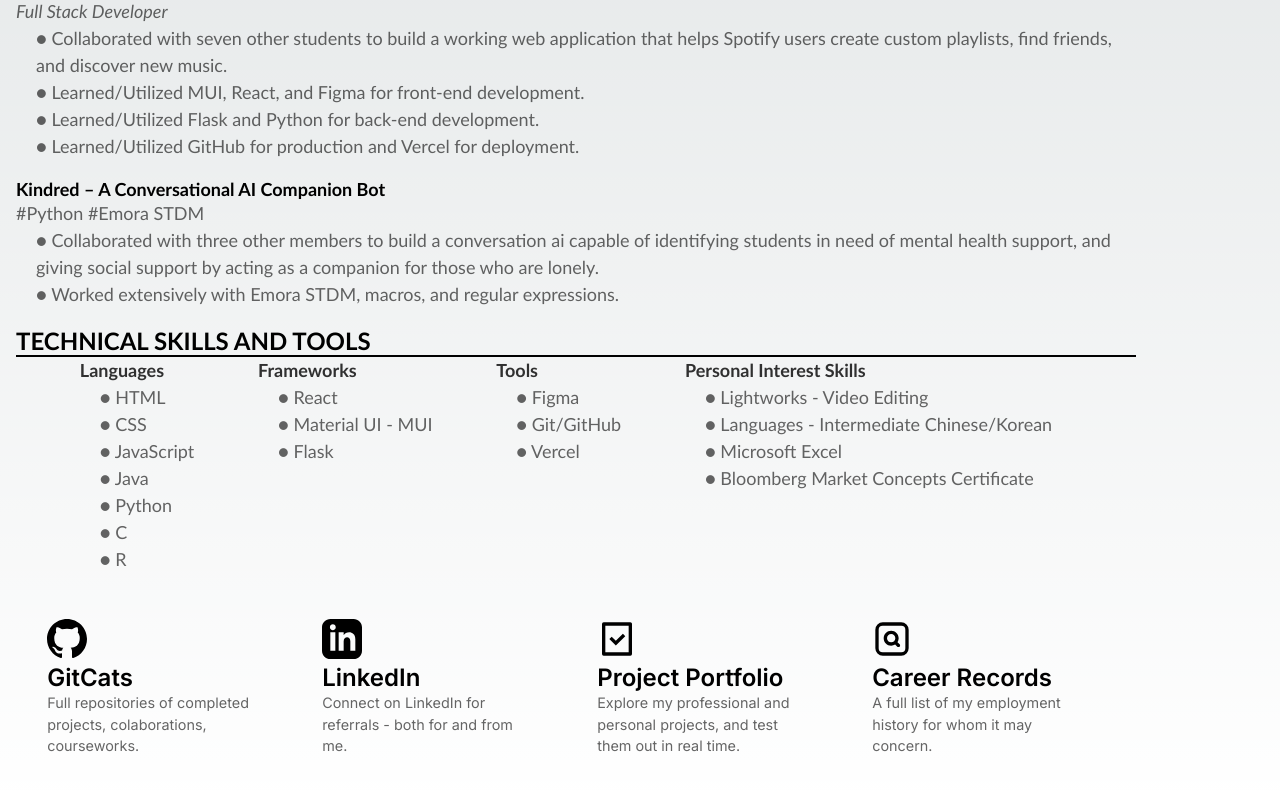
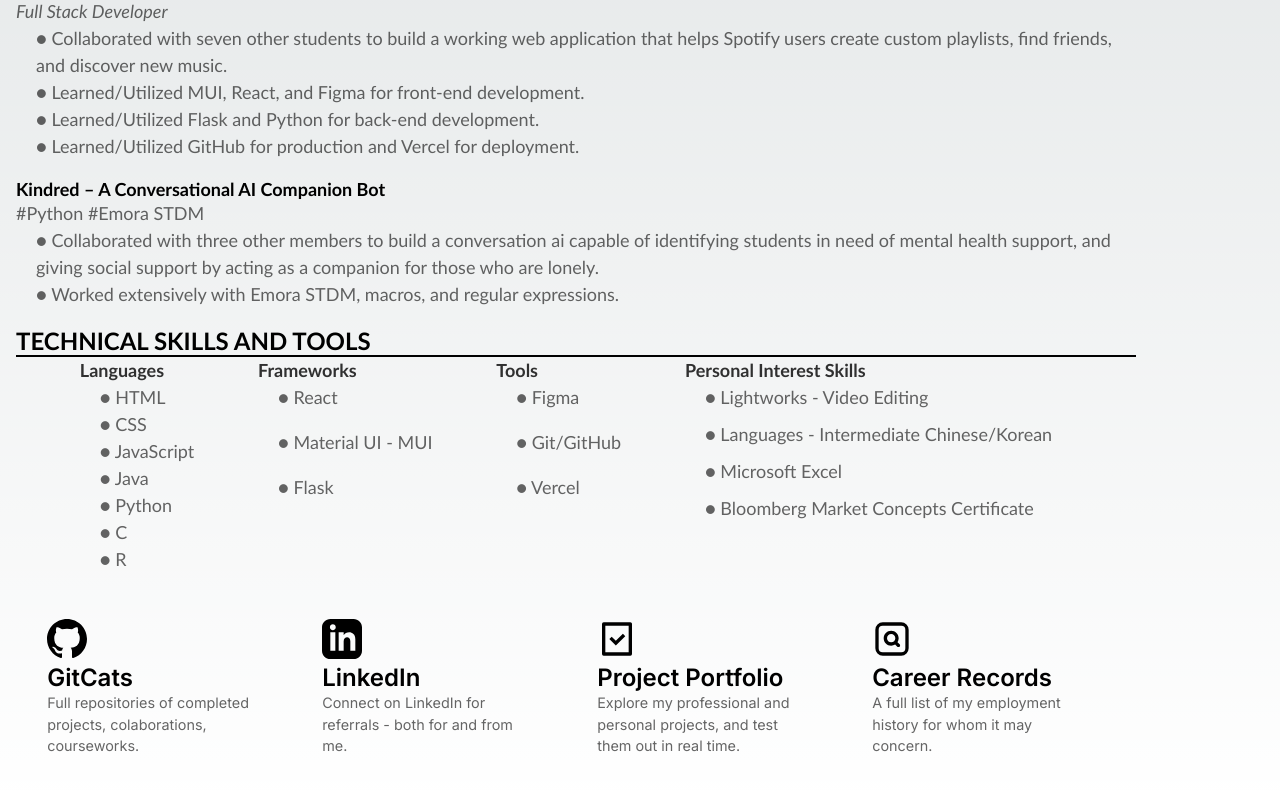
Before and after one commit to microlchen/resume, a Next.js app: page / in a window 1280 px wide. Shown: the part 661-1452 px from the top of the page. Built offline with nearby package versions, Linux system fonts and the light colour scheme.

Commit message:
evenChatgptnohelp

```diff
--- a/src/pages/index.js
+++ b/src/pages/index.js
@@ -82,16 +82,17 @@
                   <li className={styles.type}>● R</li>
                 </ul>
               </section>
-              <section>
+              <section className={styles.flex}>
                 <p className={styles.type1}>Frameworks</p>
                 <ul className={styles.indent}>
 
                   <li className={styles.type}>● React </li>
                   <li className={styles.type}>● Material UI - MUI</li>
                   <li className={styles.type}>● Flask</li>
+
                 </ul>
               </section>
-              <section>
+              <section className={styles.flex}>
                 <p className={styles.type1}>Tools</p>
                 <ul className={styles.indent}>
 
@@ -100,7 +101,7 @@
                   <li className={styles.type}>● Vercel</li>
                 </ul>
               </section>
-              <section>
+              <section className={styles.flex}>
                 <p className={styles.type1}>Personal Interest Skills</p>
                 <ul className={styles.indent}>
 
--- a/src/styles/Home.module.css
+++ b/src/styles/Home.module.css
@@ -6,6 +6,12 @@
   padding: 1rem;
   min-height: 100vh;
   width: 90%;
+}
+
+.flex {
+  display: flex;
+  justify-content: flex-start;
+  flex-direction: column;
 }
 
 .h1 {
@@ -30,6 +36,7 @@
 }
 
 .type {
+  flex-grow: 0.5;
   display: flex;
   justify-content: flex-start;
   opacity: 0.6;
@@ -40,6 +47,8 @@
 }
 .type1 {
   opacity: 0.8;
+  display: flex;
+  justify-content: flex-start;
   font-size: large;
   font-weight: 600;
   line-height: 1.5;
@@ -50,6 +59,10 @@
 
 .indent {
   margin-left: 20px;
+  display: flex;
+  flex-direction: column;
+  justify-content: flex-start;
+  flex-grow: 0.5;
 }
 
 .divider {
@@ -110,6 +123,10 @@
     width: 100%;
   }
 
+  .flex {
+    flex-wrap: wrap;
+  }
+
   .h1 {
     font-size: x-large;
     flex-wrap: wrap;
```
